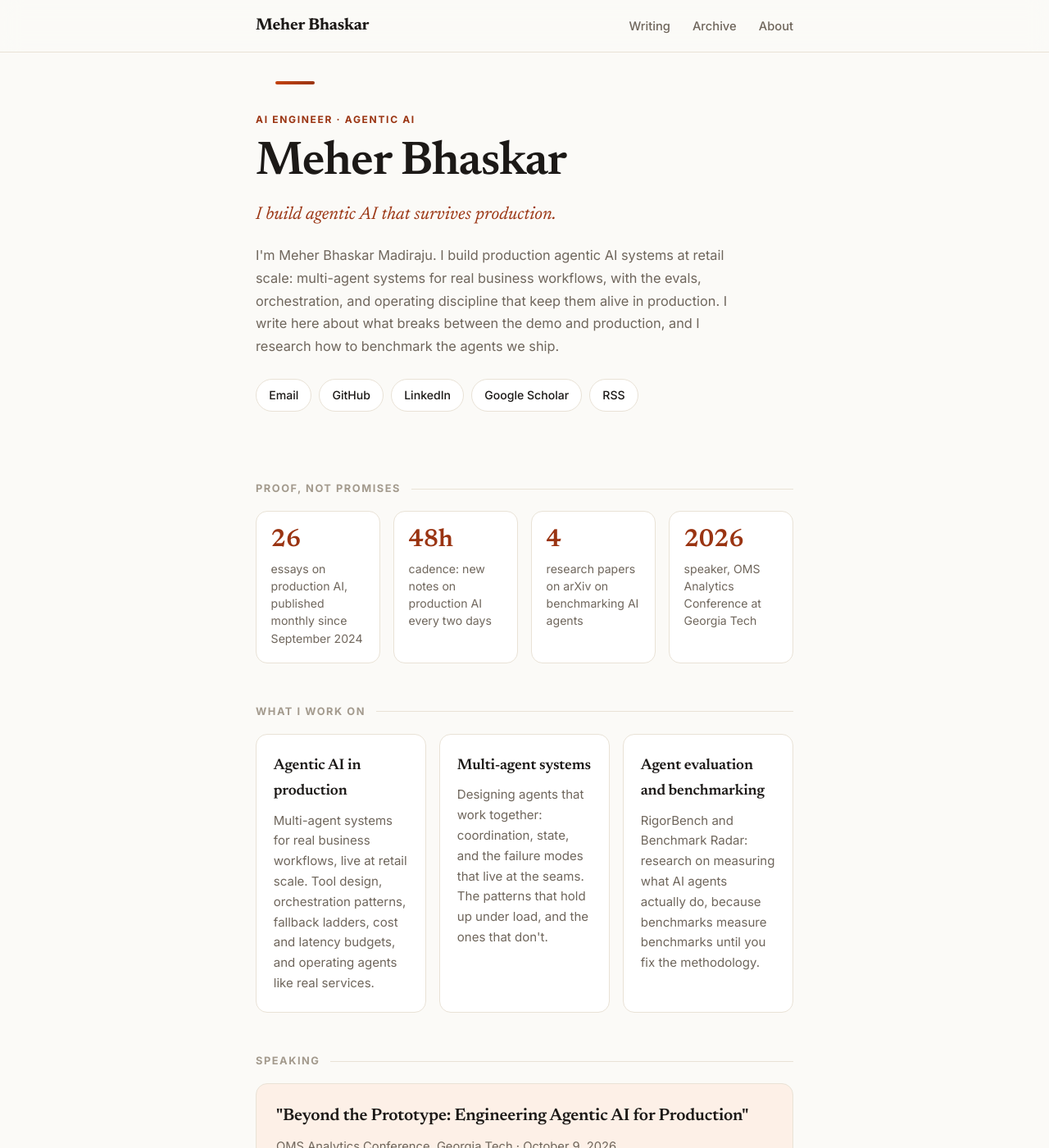
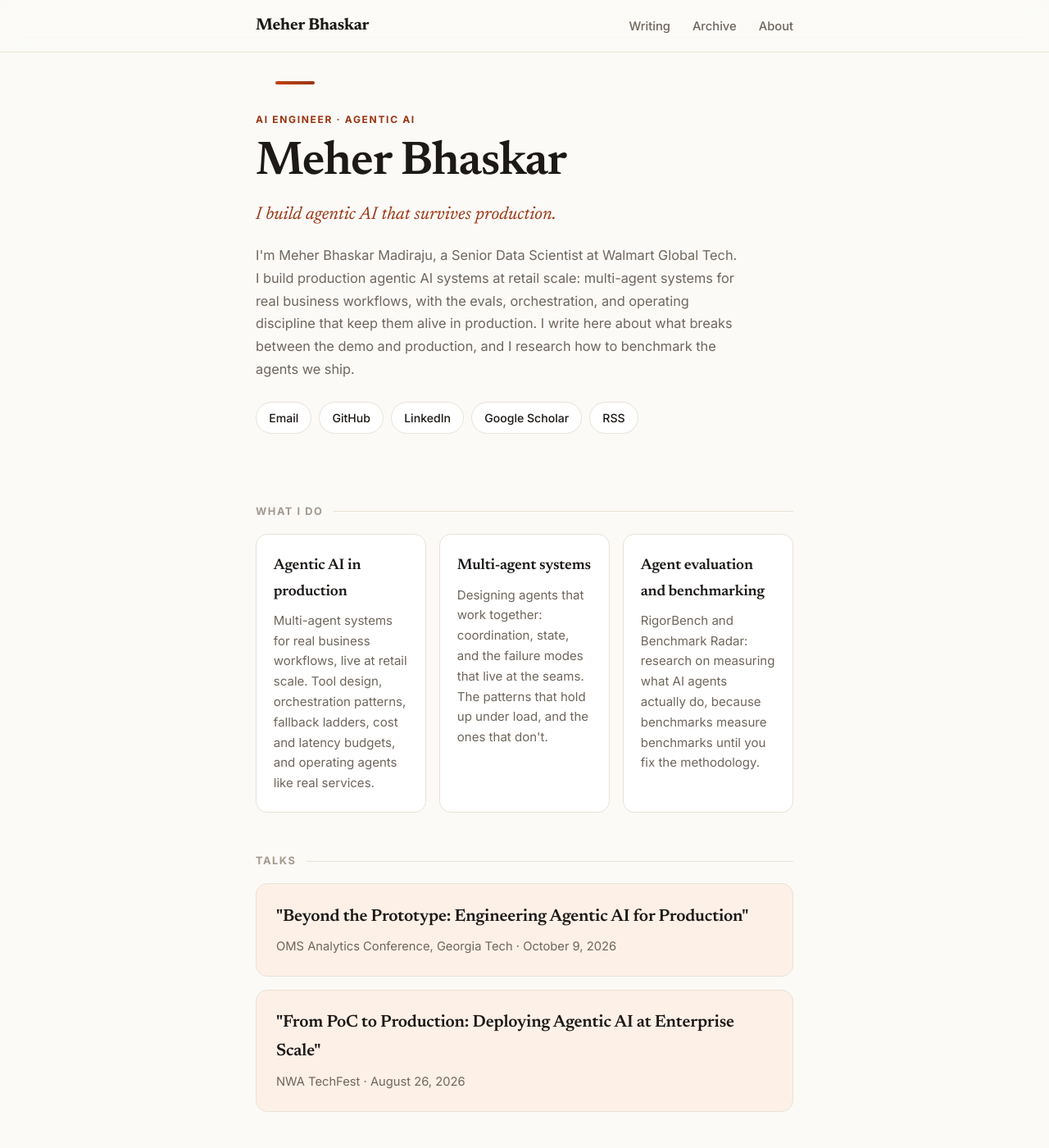
Before and after one commit to MeherBhaskar/meherbhaskar.github.io, a Jekyll site: the page built from index.md, in a window 1280 px wide and 1400 px high. Shown: the whole window at 82% size. Built offline with Jekyll 4.4.1, drawn with Linux system fonts in a browser that asks for light colours; some of the changed text lies outside the part shown.

Commit message:
Rebuild as blog-first site with first long-form post

```diff
--- a/assets/css/style.css
+++ b/assets/css/style.css
@@ -312,8 +312,9 @@
 
 .talk {
   background: var(--accent-soft); border: 1px solid var(--line);
-  border-radius: 14px; padding: 1.4rem 1.5rem;
+  border-radius: 14px; padding: 1.4rem 1.5rem; margin-bottom: 1rem;
 }
+.talk:last-child { margin-bottom: 0; }
 .talk .talk-title {
   font-family: var(--serif); font-size: 1.3rem; font-weight: 600;
   margin: 0 0 .4rem; letter-spacing: -0.01em;
--- a/index.md
+++ b/index.md
@@ -7,7 +7,7 @@
   <p class="kicker">AI Engineer &middot; Agentic AI</p>
   <h1>Meher Bhaskar</h1>
   <p class="tagline">I build agentic AI that survives production.</p>
-  <p class="intro">I'm Meher Bhaskar Madiraju. I build production agentic AI systems at retail scale: multi-agent systems for real business workflows, with the evals, orchestration, and operating discipline that keep them alive in production. I write here about what breaks between the demo and production, and I research how to benchmark the agents we ship.</p>
+  <p class="intro">I'm Meher Bhaskar Madiraju, a Senior Data Scientist at Walmart Global Tech. I build production agentic AI systems at retail scale: multi-agent systems for real business workflows, with the evals, orchestration, and operating discipline that keep them alive in production. I write here about what breaks between the demo and production, and I research how to benchmark the agents we ship.</p>
   <p class="social">
     <a href="mailto:meherbhaskar.madiraju@gmail.com">Email</a>
     <a href="https://github.com/MeherBhaskar">GitHub</a>
@@ -18,17 +18,7 @@
 </section>
 
 <section class="section">
-  <h2>Proof, not promises</h2>
-  <div class="stats">
-    <div class="stat"><strong>26</strong><span>essays on production AI, published monthly since September 2024</span></div>
-    <div class="stat"><strong>48h</strong><span>cadence: new notes on production AI every two days</span></div>
-    <div class="stat"><strong>4</strong><span>research papers on arXiv on benchmarking AI agents</span></div>
-    <div class="stat"><strong>2026</strong><span>speaker, OMS Analytics Conference at Georgia Tech</span></div>
-  </div>
-</section>
-
-<section class="section">
-  <h2>What I work on</h2>
+  <h2>What I do</h2>
   <div class="cards">
     <div class="card">
       <h3>Agentic AI in production</h3>
@@ -46,15 +36,24 @@
 </section>
 
 <section class="section">
-  <h2>Speaking</h2>
+  <h2>Talks</h2>
   <div class="talk">
     <p class="talk-title">"Beyond the Prototype: Engineering Agentic AI for Production"</p>
     <p class="talk-meta">OMS Analytics Conference, Georgia Tech &middot; October 9, 2026</p>
   </div>
+  <div class="talk">
+    <p class="talk-title">"From PoC to Production: Deploying Agentic AI at Enterprise Scale"</p>
+    <p class="talk-meta">NWA TechFest &middot; August 26, 2026</p>
+  </div>
+</section>
+
+<section class="section">
+  <h2>Research</h2>
+  <p>Four research papers on arXiv on benchmarking AI agents, including RigorBench and Benchmark Radar. I've volunteered as a reviewer for TMLR. Profiles: <a href="https://scholar.google.com/citations?hl=en&user=FxAZvUIAAAAJ">Google Scholar</a> &middot; <a href="https://orcid.org/0009-0002-1454-0668">ORCID</a>.</p>
 </section>
 
 <section class="post-list">
-  <h2>Latest writing</h2>
+  <h2>Writing</h2>
   {% for post in site.posts limit: 8 %}
   <article class="post-card">
     <p class="post-meta">{{ post.date | date: "%B %-d, %Y" }}{% if post.tags and post.tags.size > 0 %} &middot; {% for tag in post.tags %}<span class="tag">{{ tag }}</span>{% endfor %}{% endif %}</p>
```
Also changed, not shown: about.md (+1 -1 lines).
